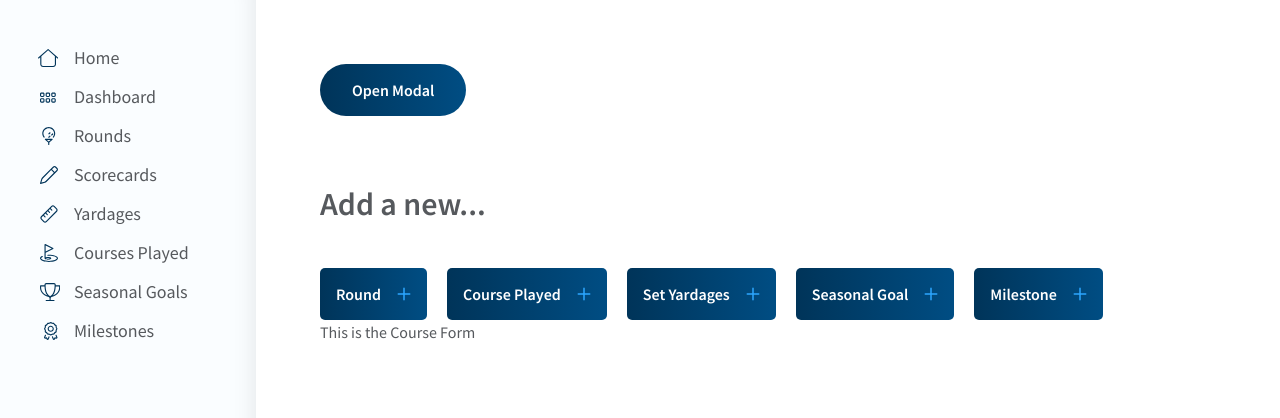
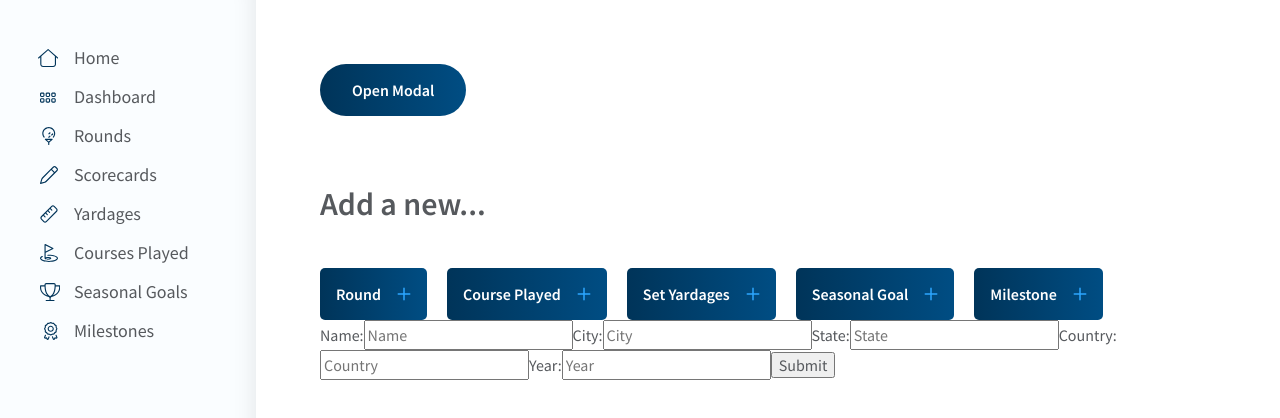
Before and after one commit to dkersten/golf-scorecard-v1, a React (Create React App) app: page / in a window 1280 px wide. Shown: the top 418 px of the page. Built offline with nearby package versions, Linux system fonts and the light colour scheme.

Commit message:
added the basics for the new course played form

```diff
--- a/src/Components/CourseForm.js
+++ b/src/Components/CourseForm.js
@@ -1,8 +1,82 @@
+// libraries/helpers
+import { useState } from "react"
+
 const CourseForm = () => {
+
+    const [name, setName] = useState("")
+    const [city, setCity] = useState("")
+    const [state, setState] = useState("")
+    const [country, setCountry] = useState("")
+    const [year, setYear] = useState("")
+
+    const postFormData = () => {
+        setName("")
+        setCity("")
+        setState("")
+        setCountry("")
+        setYear("")
+    }
+
     return(
-        <div>
-            This is the Course Form
-        </div>
+        <form
+            onSubmit={(e) => {
+                e.preventDefault()
+                postFormData()
+            }}
+        >
+
+            <label htmlFor="name">
+            Name:
+            <input
+                id="name"
+                value={name}
+                placeholder="Name"
+                onChange={(e) => setName(e.target.value)}
+            />
+            </label>
+
+            <label htmlFor="city">
+            City:
+            <input
+                id="city"
+                value={city}
+                placeholder="City"
+                onChange={(e) => setCity(e.target.value)}
+            />
+            </label>
+
+            <label htmlFor="state">
+            State:
+            <input
+                id="state"
+                value={state}
+                placeholder="State"
+                onChange={(e) => setState(e.target.value)}
+            />
+            </label>
+
+            <label htmlFor="country">
+            Country:
+            <input
+                id="country"
+                value={country}
+                placeholder="Country"
+                onChange={(e) => setCountry(e.target.value)}
+            />
+            </label>
+
+            <label htmlFor="year">
+            Year:
+            <input
+                id="year"
+                value={year}
+                placeholder="Year"
+                onChange={(e) => setYear(e.target.value)}
+            />
+            </label>
+
+            <input type="submit" value="Submit" />
+        </form>
     )
 }
 
```
